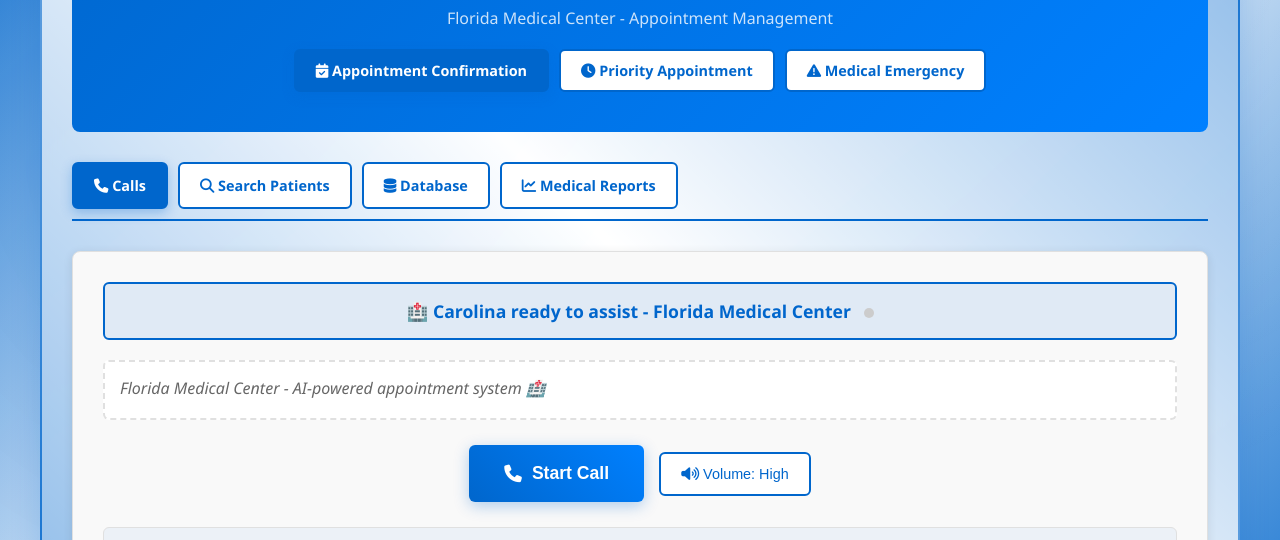
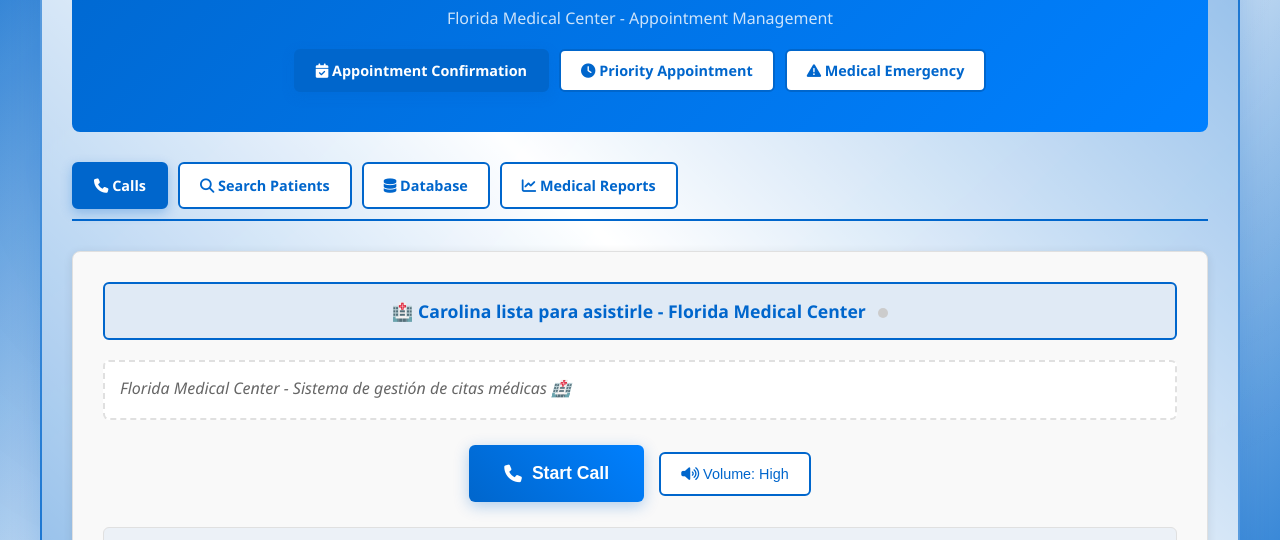
Before and after one commit to Luisnefelibato/Carolina_Mendez, a website: page index.html in a window 1280 px wide. Shown: the part 260-800 px from the top of the page. Drawn offline with Linux system fonts and the light colour scheme.

Commit message:
fix: Update initial HTML messages to Spanish
Cambios en mensajes iniciales del HTML:
- ✅ Call status: 'Carolina lista para asistirle - Florida Medical Center'
- ✅ Transcript: 'Florida Medical Center - Sistema de gestión de citas médicas 🏥'

Ahora TODO está en español (conversaciones) con branding Florida Medical Center.
No hay más referencias a Colsanitas en ningún lugar del código.

```diff
--- a/index.html
+++ b/index.html
@@ -49,7 +49,7 @@
         <div id="calls" class="tab-content active">
             <div class="call-interface">
                 <div class="call-status waiting" id="callStatus">
-                    🏥 Carolina ready to assist - Florida Medical Center
+                    🏥 Carolina lista para asistirle - Florida Medical Center
                     <span class="microphone-indicator" id="micIndicator"></span>
                 </div>
 
@@ -58,7 +58,7 @@
                 </div>
 
                 <div class="real-time-transcript" id="transcript">
-                    Florida Medical Center - AI-powered appointment system 🏥
+                    Florida Medical Center - Sistema de gestión de citas médicas 🏥
                 </div>
 
                 <div class="call-controls">
```
